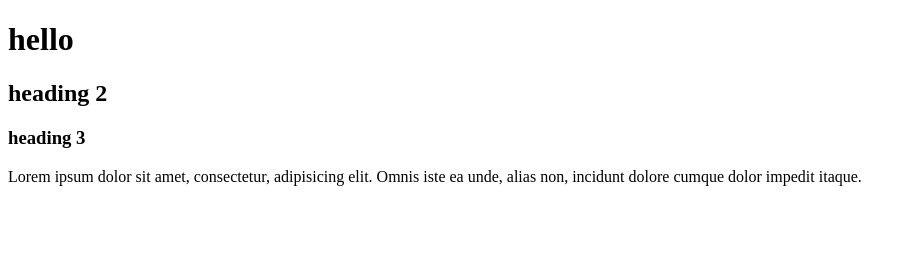
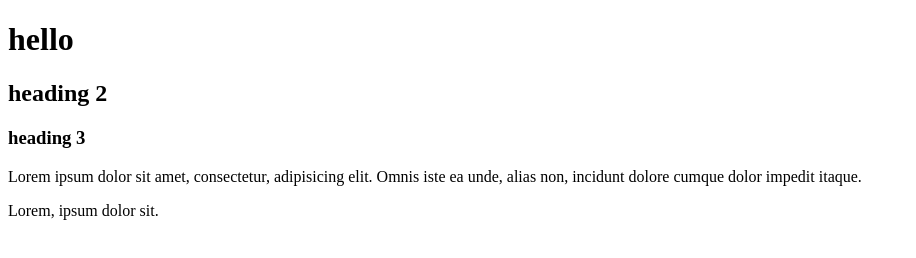
Before and after one commit to azongoismail/demo, a plain HTML site: page index.html in a window 1280 px wide. Shown: the whole page, without its empty margins (0-916 px from the left). Drawn offline with Linux system fonts and the light colour scheme.

Commit message:
added another p

```diff
--- a/index.html
+++ b/index.html
@@ -10,5 +10,6 @@
 	<h2>heading 2</h2>
 	<h3>heading 3</h3>
 	<p>Lorem ipsum dolor sit amet, consectetur, adipisicing elit. Omnis iste ea unde, alias non, incidunt dolore cumque dolor impedit itaque.</p>
+	<p>Lorem, ipsum dolor sit.</p>
 </body>
 </html>
```
